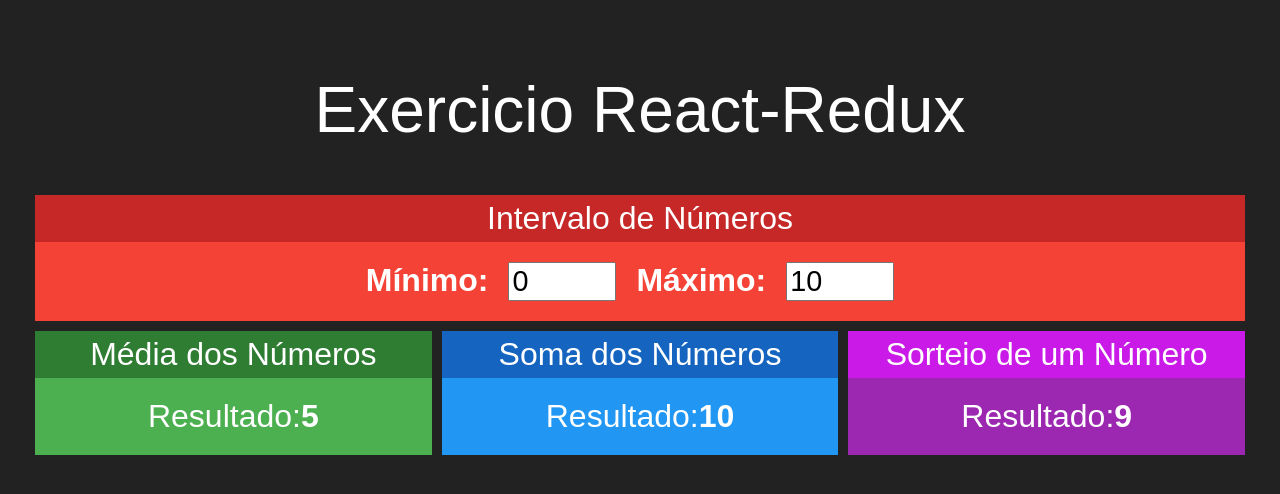
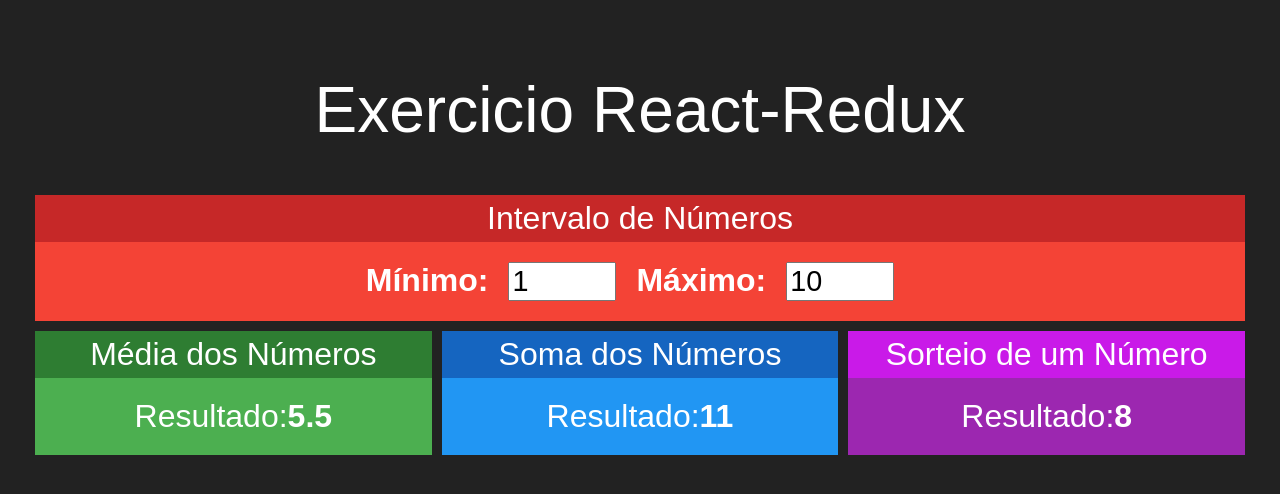
Before and after one commit to BielBatemarque/projeto-redux, a React (Create React App) app: page / in a window 1280 px wide. Shown: the top 494 px of the page. Built offline with nearby package versions, Linux system fonts and the light colour scheme.

Commit message:
implementações

```diff
--- a/src/App.js
+++ b/src/App.js
@@ -1,3 +1,4 @@
+import { useState } from 'react';
 import './App.css';
 import { Intervalo } from './Components/Intervalo/Intervalo';
 import { Media } from './Components/Media/Media';
@@ -6,17 +7,21 @@ import { Sorteio } from './Components/Sorteio/Sorteio';
 
 
 function App() {
+  const [min, setMin] = useState(1);
+  const [max, setMax] = useState(10);
+
+
   return (
     <div className="App">
       <h1>Exercicio React-Redux</h1>
       <div className='linha'>
-       <Intervalo></Intervalo>
+       <Intervalo minimo={min} maximo={max} onMinChanged={setMin} onMaxChanged={setMax}></Intervalo>
       </div>
 
       <div className='linha'>
-        <Media></Media>
-        <Soma></Soma>
-        <Sorteio></Sorteio>
+        <Media minimo={min} maximo={max}></Media>
+        <Soma minimo={min} maximo={max}></Soma>
+        <Sorteio minimo={min} maximo={max}></Sorteio>
       </div>
     </div>
   );
--- a/src/Components/Intervalo/Intervalo.jsx
+++ b/src/Components/Intervalo/Intervalo.jsx
@@ -1,17 +1,21 @@
 import { Card } from '../Card/Card';
 import './Intervalo.css';
 
-export const Intervalo = () => {
+export const Intervalo = (props) => {
+    const min = props.minimo;
+    const max = props.maximo;
+
+
     return(
         <Card title={'Intervalo de Números'} red>
             <div className='Intervalo'>
                 <span>
                     <strong>Mínimo:</strong>
-                    <input type="number" value={0} readOnly/>
+                    <input type="number" value={min} onChange={e => props.onMinChanged(+e.target.value)}/>
                 </span>
                 <span>
                     <strong>Máximo:</strong>
-                    <input type="number" value={10} readOnly/>
+                    <input type="number" value={max} onChange={e => props.onMaxChanged(+e.target.value)}/>
                 </span>
             </div>
         </Card>
--- a/src/Components/Media/Media.jsx
+++ b/src/Components/Media/Media.jsx
@@ -1,12 +1,15 @@
 import { Card } from "../Card/Card";
 
-export const Media = () => {
+export const Media = (props) => {
+    const min = props.minimo;
+    const max = props.maximo;
+
     return(
         <Card title={'Média dos Números'} green>
             <div>
                 <span>
                     <span>Resultado:</span>
-                    <strong>5</strong>
+                    <strong>{(max + min)/2}</strong>
                 </span>
             </div>
         </Card>
--- a/src/Components/Soma/Soma.jsx
+++ b/src/Components/Soma/Soma.jsx
@@ -1,12 +1,14 @@
 import { Card } from "../Card/Card";
 
-export const Soma = () => {
+export const Soma = (props) => {
+    const min = props.minimo;
+    const max = props.maximo;
     return(
         <Card title={'Soma dos Números'} blue>
             <div>
                 <span>
                     <span>Resultado:</span>
-                    <strong>10</strong>
+                    <strong>{max + min}</strong>
                 </span>
             </div>
         </Card>
--- a/src/Components/Sorteio/Sorteio.jsx
+++ b/src/Components/Sorteio/Sorteio.jsx
@@ -1,13 +1,17 @@
 
 import { Card } from "../Card/Card";
 
-export const Sorteio = () => {
+export const Sorteio = (props) => {
+    const min = props.minimo;
+    const max = props.maximo;
+    const aleatorio = Math.random() * (max - min);
+
     return(
         <Card title={'Sorteio de um Número'} purple>
             <div>
                 <span>
                     <span>Resultado:</span>
-                    <strong>9</strong>
+                    <strong>{Math.floor(aleatorio)}</strong>
                 </span>
             </div>
         </Card>
```
